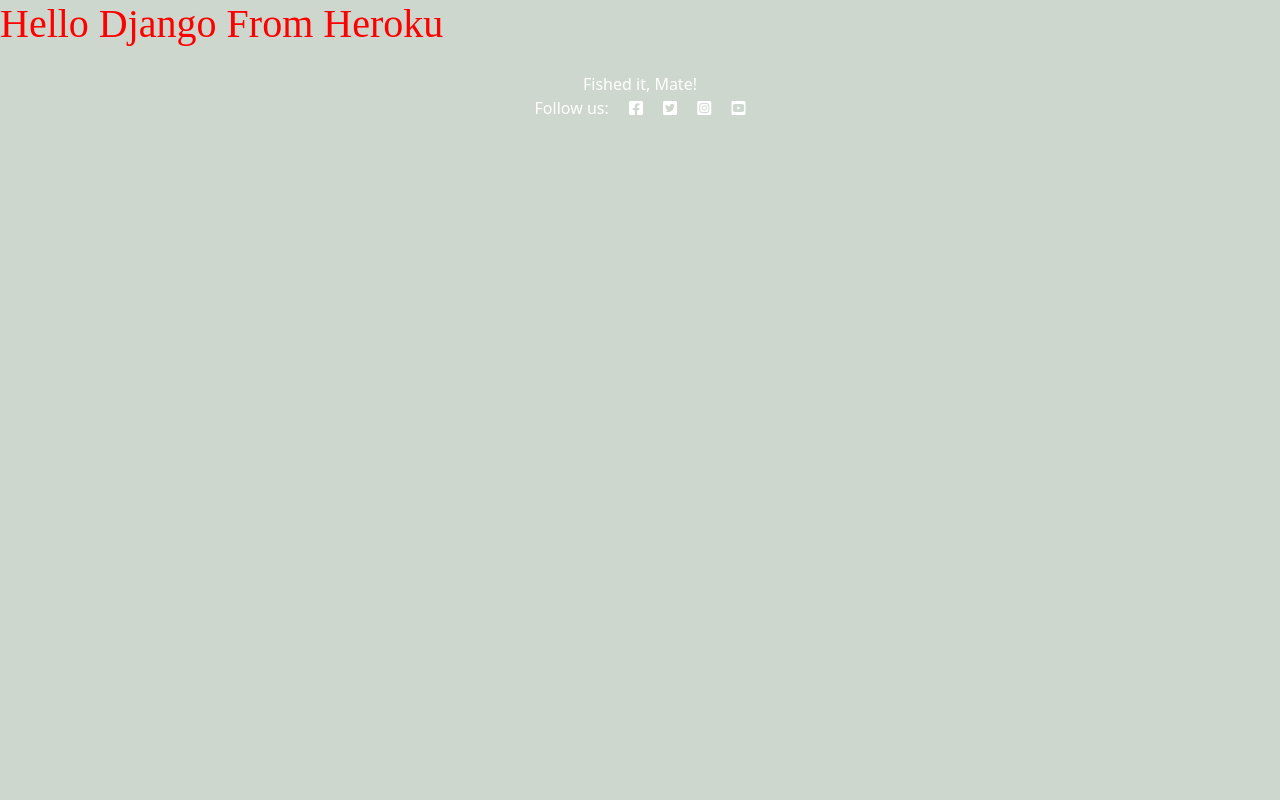
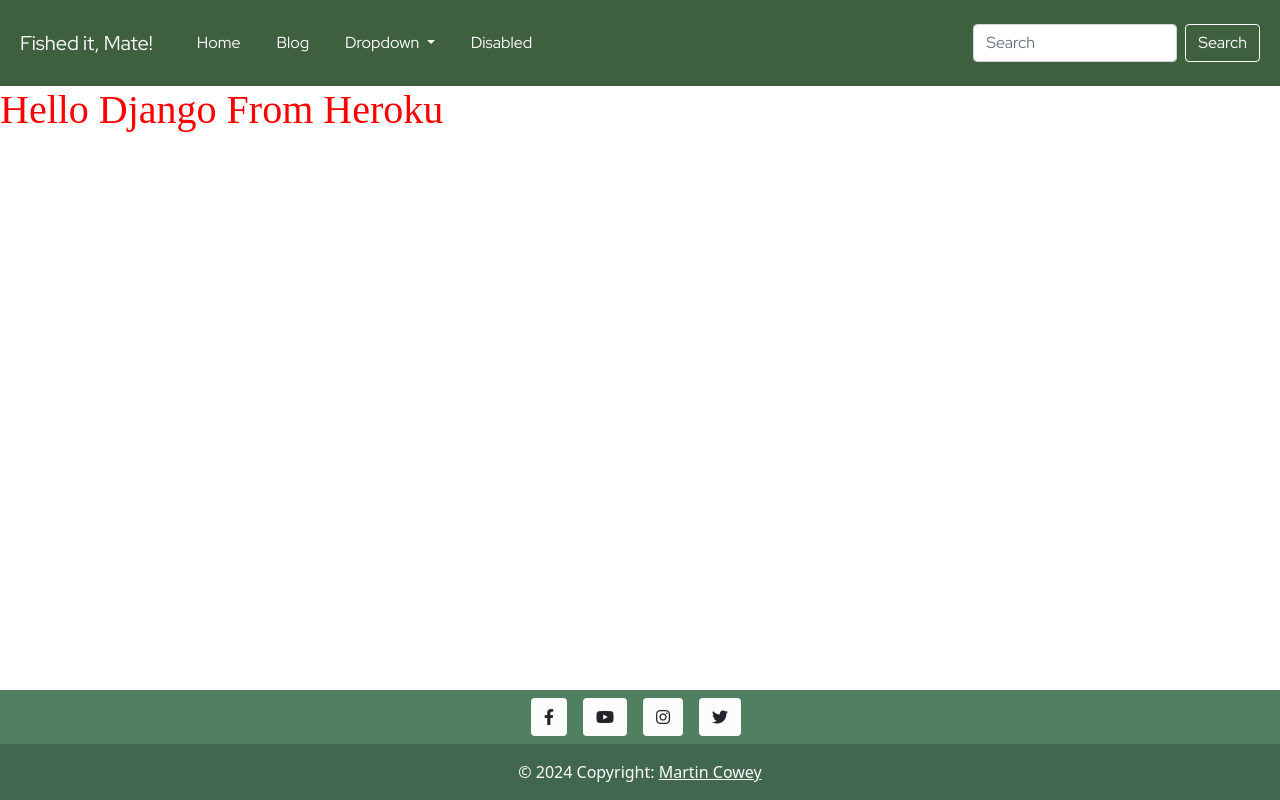
Before and after one commit to MartinCowey/fishing_project, a Django app: page / in a window 1280 px wide. Run offline with Django 4.2, Linux system fonts and the light colour scheme; some web fonts are replaced.

Commit message:
Add index.html navbar and footer

```diff
--- a/fishing_main/settings.py
+++ b/fishing_main/settings.py
@@ -28,7 +28,7 @@ TEMPLATES_DIR = os.path.join(BASE_DIR, 'templates')
 SECRET_KEY = os.environ.get("SECRET_KEY")
 
 # SECURITY WARNING: don't run with debug turned on in production!
-DEBUG = False
+DEBUG = True
 
 ALLOWED_HOSTS = ['8000-martincowey-fishingproj-o68dhk2q1jr.ws.codeinstitute-ide.net',
 '.herokuapp.com',]
--- a/static/css/style.css
+++ b/static/css/style.css
@@ -1,6 +1,11 @@
-body {
+* {
+    margin: 0;
+    padding: 0;
+}
+
+/* body {
     background-color: #cdd7cd;
-}
+} */
 
 h1 {
     font-family: "Delius Swash Caps", serif;
@@ -8,3 +13,74 @@ h1 {
     font-style: normal;
     color: red;
 }
+
+
+.navbar {
+    background-color: #3f603f; /* Sets the navbar background to green */
+    color: white; /* Sets the text color to white */
+    font-family: 'Red Hat Display', Times, serif; /* Sets the font to Times New Roman */
+}
+
+.navbar-brand {
+    padding-left: 20px; /* Adds padding to the left of the brand logo */
+}
+
+.nav-link {
+    color: white ; /* Ensures navbar links are white */
+    margin-right: 20px;
+}
+
+.navbar-brand, .navbar-nav .nav-link {
+    padding: 20px; /* Adds padding to the left of the brand logo */
+    color: white ; /* Ensures navbar links are white */
+}
+
+.hover:hover {
+    color: green;
+    background-color: white;
+    opacity: 0.5;
+    border-radius: 5px;
+}
+
+.navbar-toggler {
+    border-color: white; /* Sets the toggler border color to white */
+}
+
+.form-inline {
+    display: flex;
+    justify-content: flex-end; /* Aligns search form to the right */
+}
+
+.d-flex {
+    padding-right: 20px;
+}
+
+.form-control {
+    margin-right: 5px; /* Adds space between input and button */
+}
+
+.btn-outline-success {
+    color: white;
+    border-color: white;
+}
+
+.btn-outline-success:hover {
+    background-color: white;
+    color: green;
+}
+
+.dropdown-item:hover {
+    background-color: #3f603f;
+    height: 100%;
+    color: aliceblue;
+}
+
+
+/* footer */
+.container-fluid {
+width: 100%;
+/* padding-right: var(--bs-gutter-x, .75rem); */
+/* padding-left: var(--bs-gutter-x, .75rem); */
+margin-right: auto;
+margin-left: auto;
+}
--- a/templates/index.html
+++ b/templates/index.html
@@ -21,12 +21,47 @@
         <link rel="stylesheet" href="{% static 'css/style.css' %}">
     </head>
         <body>
-            <h1>Hello Django From Heroku</h1>
+            <nav class="navbar navbar-expand-lg">
+                <a class="navbar-brand" href="#">Fished it, Mate!</a>
+                <button class="navbar-toggler" type="button" data-toggle="collapse" data-target="#navbarSupportedContent" aria-controls="navbarSupportedContent" aria-expanded="false" aria-label="Toggle navigation">
+                  <span class="navbar-toggler-icon"></span>
+                </button>
+
+                <div class="collapse navbar-collapse" id="navbarSupportedContent">
+                  <ul class="navbar-nav mr-auto">
+                    <li class="nav-item active">
+                      <a class="nav-link hover" href="#">Home <span class="sr-only">(current)</span></a>
+                    </li>
+                    <li class="nav-item">
+                      <a class="nav-link hover" href="#">Blog</a>
+                    </li>
+                    <li class="nav-item dropdown">
+                      <a class="nav-link dropdown-toggle" href="#" id="navbarDropdown" role="button" data-bs-toggle="dropdown" aria-haspopup="true" aria-expanded="false">
+                        Dropdown
+                      </a>
+                      <div class="dropdown-menu" aria-labelledby="navbarDropdown">
+                        <a class="dropdown-item" href="#">Location</a>
+                        <div class="dropdown-divider"></div>
+                        <a class="dropdown-item" href="#">Fish</a>
+                        <div class="dropdown-divider"></div>
+                        <a class="dropdown-item" href="#">Fishing method</a>
+                      </div>
+                    </li>
+                    <li class="nav-item">
+                      <a class="nav-link disabled" href="#">Disabled</a>
+                    </li>
+                  </ul>
+                  <form class="d-flex ms-auto pr-2">
+                    <input class="form-control me-2" type="search" placeholder="Search" aria-label="Search">
+                    <button class="btn btn-outline-success" type="submit">Search</button>
+                </div>
+              </nav>
+
 <main>
-
+    <h1>Hello Django From Heroku</h1>
 </main>
              <!-- Footer -->
-    <footer class="footer mt-auto py-3 dark-bg">
+    <!-- <footer class="footer fixed-bottom mt-auto py-3 dark-bg">
         <p class="m-0 text-center text-white">
          Fished it, Mate!
         </p>
@@ -35,7 +70,37 @@
             <i class="fab fa-instagram-square ms-3"></i>
             <i class="fab fa-youtube-square ms-3"></i>
         </p>
+    </footer> -->
+
+  <!-- Remove the container if you want to extend the Footer to full width. -->
+<!-- <div class="container my-5"> -->
+
+    <footer class="text-center text-md-start fixed-bottom" style="background-color: #518061;">
+      <div class="container d-flex justify-content-center py-2">
+        <button type="button" class="btn btn-green btn-md btn-floating mx-2" style="background-color: #fcfcfc;">
+          <i class="fab fa-facebook-f"></i>
+        </button>
+        <button type="button" class="btn btn-green btn-md btn-floating mx-2" style="background-color: #fcfcfc;">
+          <i class="fab fa-youtube"></i>
+        </button>
+        <button type="button" class="btn btn-green btn-md btn-floating mx-2" style="background-color: #fcfcfc;">
+          <i class="fab fa-instagram"></i>
+        </button>
+        <button type="button" class="btn btn-green btn-md btn-floating mx-2" style="background-color: #fcfcfc;">
+          <i class="fab fa-twitter"></i>
+        </button>
+      </div>
+
+      <!-- Copyright -->
+      <div class="text-center text-white p-3" style="background-color: rgba(0, 0, 0, 0.2);">
+        © 2024 Copyright:
+        <a class="text-white" href="https://github.com/users/MartinCowey">Martin Cowey</a>
+      </div>
+      <!-- Copyright -->
     </footer>
+
+  <!-- </div> -->
+  <!-- End of .container -->
 
     <script src="https://cdn.jsdelivr.net/npm/bootstrap@5.0.1/dist/js/bootstrap.bundle.min.js"
         integrity="sha384-gtEjrD/SeCtmISkJkNUaaKMoLD0//ElJ19smozuHV6z3Iehds+3Ulb9Bn9Plx0x4" crossorigin="anonymous">
```
Also changed, not shown: README.md, documentation/images/07_debug_true.webp (added).
